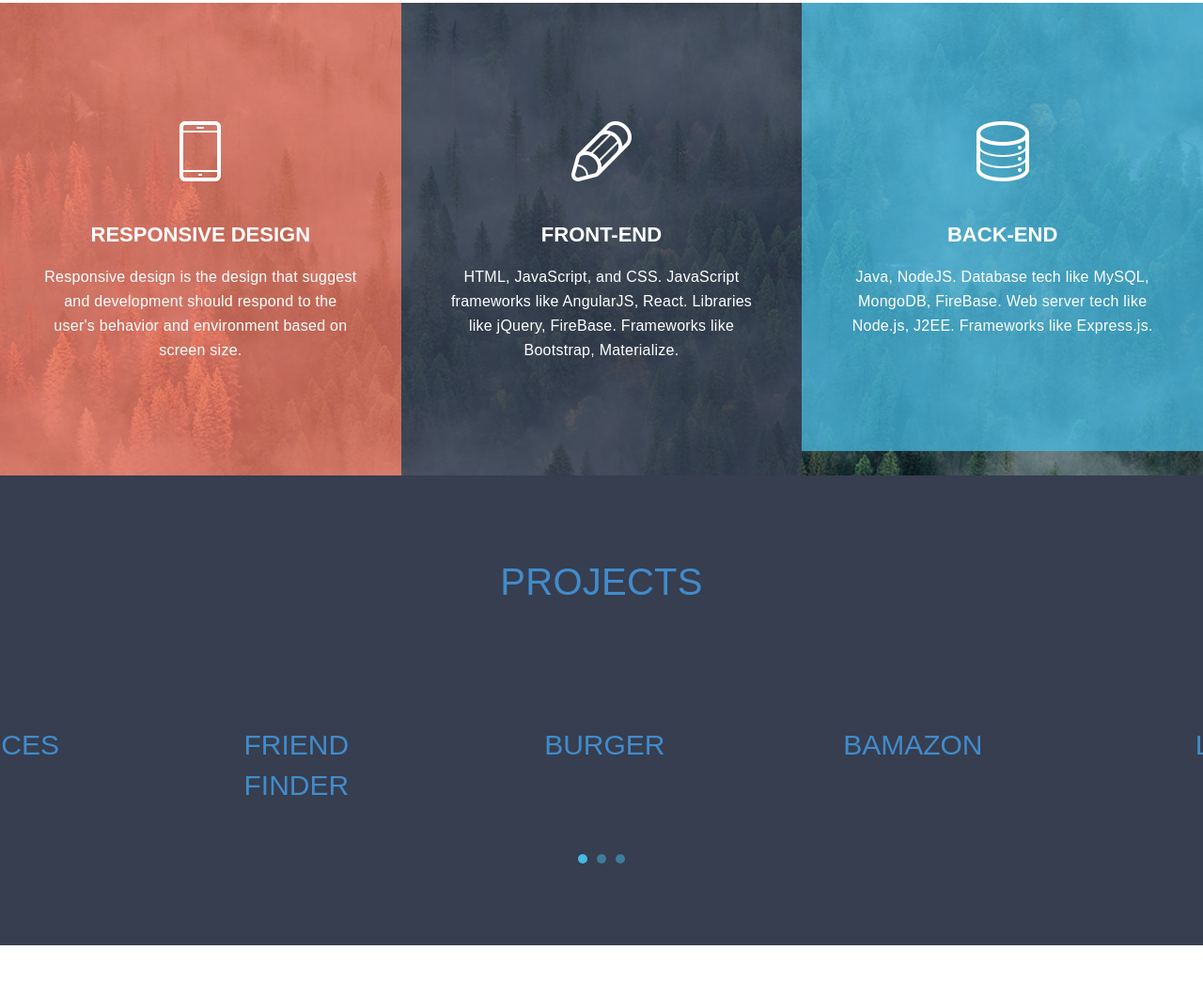
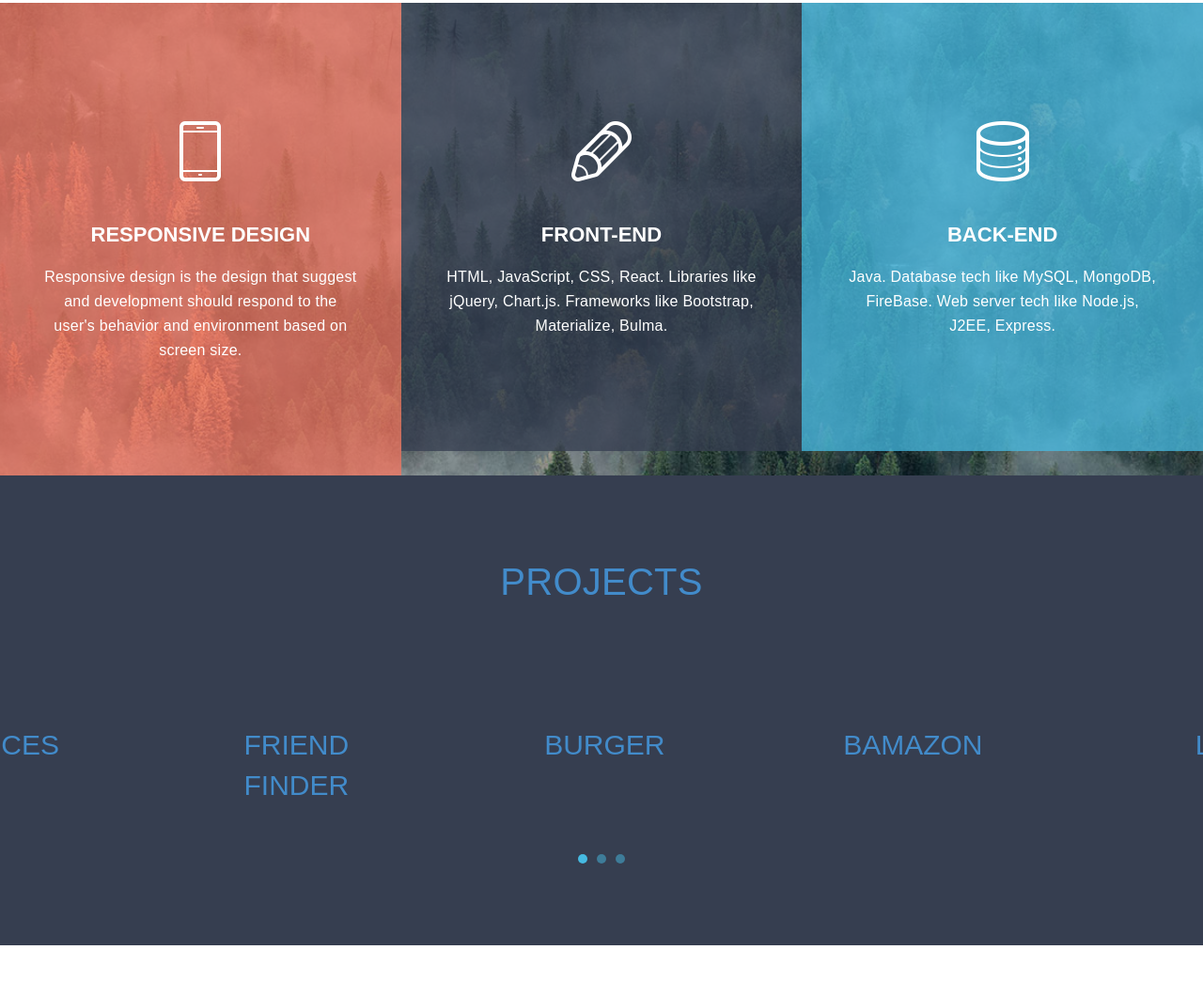
Before and after one commit to anithasunil2008/Portfolio, a plain HTML site: page index.html in a window 1280 px wide. Shown: the part 1618-2662 px from the top of the page at 94% size. Drawn offline with nearby package versions, Linux system fonts and the light colour scheme; no server answers.

Commit message:
edited index.html

```diff
--- a/index.html
+++ b/index.html
@@ -226,7 +226,7 @@
                             <img src="img/third-service-icon.png" alt="">
                         </div>
                         <h4>Front-End</h4>
-                        <p>HTML, JavaScript, and CSS. JavaScript frameworks like AngularJS, React. Libraries like jQuery, FireBase. Frameworks like Bootstrap, Materialize.
+                        <p>HTML, JavaScript, CSS, React. Libraries like jQuery, Chart.js. Frameworks like Bootstrap, Materialize, Bulma.
                         </p>
                     </div>
                 </div>
@@ -236,7 +236,7 @@
                             <img src="img/second-service-icon.png" alt="">
                         </div>
                         <h4>Back-End</h4>
-                        <p>Java, NodeJS. Database tech like MySQL, MongoDB, FireBase. Web server tech like Node.js, J2EE. Frameworks like Express.js.</p>
+                        <p>Java. Database tech like MySQL, MongoDB, FireBase. Web server tech like Node.js, J2EE, Express.</p>
                     </div>
                 </div>
             </div>
@@ -376,7 +376,7 @@
                     <ul class="social-icons">
 
                         <li><a href="https://github.com/">GITHUB</a></li>
-                        <li><a href="https://www.linkedin.com/feed/">Linkedin</a></li>
+                        <li><a href="https://www.linkedin.com/in/anitharaj/">Linkedin</a></li>
                     </ul>
                 </div>
                 <div class="col-md-2 col-md-offset-2 col-sm-12">
```
